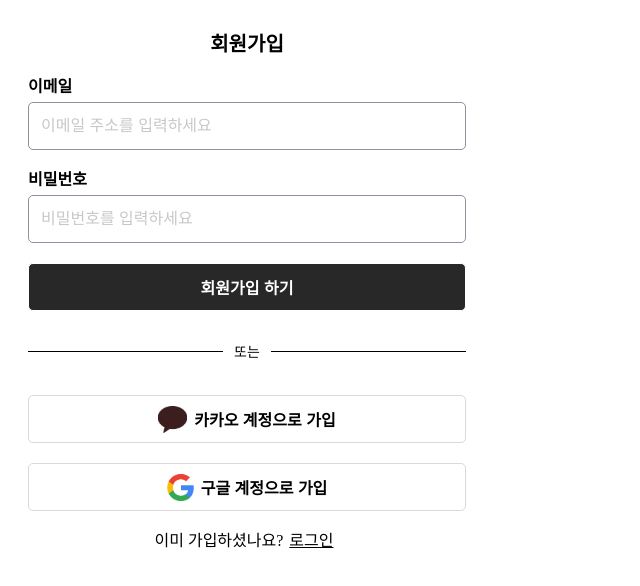
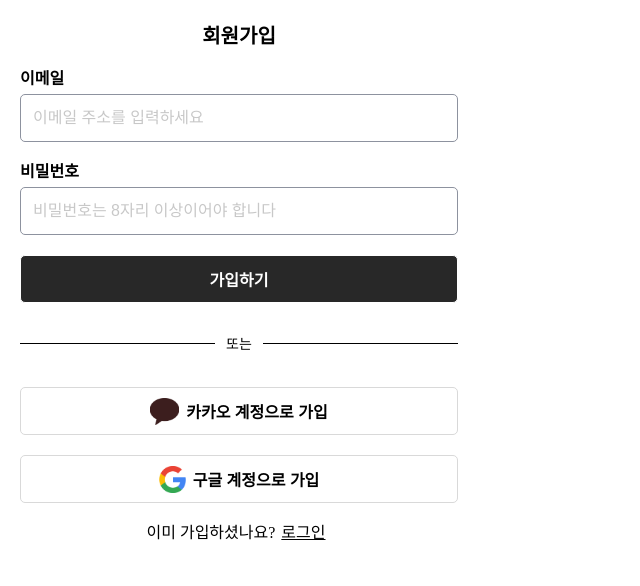
Before and after one commit to yeongjuyun/wanted-pre-onboarding-challenge-fe-1, a React (Create React App) app: page /signup in a window 1280 px wide. Shown: the top 586 px of the page, without its empty margins (0-640 px from the left). Built offline with nearby package versions, Linux system fonts and the light colour scheme.

Commit message:
[feat] login/signup api 연동

```diff
--- a/package.json
+++ b/package.json
@@ -10,6 +10,7 @@
     "@types/node": "^16.11.46",
     "@types/react": "^18.0.15",
     "@types/react-dom": "^18.0.6",
+    "axios": "^0.27.2",
     "polished": "^4.2.2",
     "react": "^18.2.0",
     "react-dom": "^18.2.0",
@@ -24,6 +25,7 @@
     "test": "react-scripts test",
     "eject": "react-scripts eject"
   },
+  "proxy": "http://localhost:8080",
   "eslintConfig": {
     "extends": [
       "react-app",
--- a/src/components/AuthStyle.tsx
+++ b/src/components/AuthStyle.tsx
@@ -11,6 +11,10 @@ export const Container = styled.div`
   box-sizing: border-box;
 `;
 
+export const Form = styled.form`
+  width: 100%;
+`;
+
 export const InputDiv = styled.div`
   width: 100%;
   margin-top: 20px;
@@ -20,6 +24,11 @@ export const MainTitle = styled.div`
   font-size: 20px;
   font-weight: 600;
   text-align: center;
+`;
+
+export const TitleContainer = styled.div`
+  display: flex;
+  flex-direction: row;
 `;
 
 export const Label = styled.label`
@@ -33,11 +42,19 @@ export const Label = styled.label`
   }
 `;
 
-export const Input = styled.input`
+export const ValidateText = styled.span`
+  font-size: 12px;
+  font-weight: 600;
+  margin-left: auto;
+  color: red;
+`;
+
+export const Input = styled.input<{ error: boolean }>`
   width: 100%;
   height: 48px;
   font-size: 16px;
-  border: 1px solid rgb(141 146 159);
+  border: ${(props) =>
+    props.error ? '1px solid red' : '1px solid rgb(141 146 159)'};
   border-radius: 5px;
   padding: 0 12px;
   margin-top: 5px;
@@ -88,7 +105,9 @@ export const ButtonLink = styled.button`
   outline: 0;
   text-decoration-line: underline;
   background-color: transparent;
-  margin-left: auto;
+  /* margin-left: auto; */
+  float: right;
+  margin-bottom: 10px;
   margin-top: 5px;
   cursor: pointer;
 
@@ -106,7 +125,8 @@ export const SignupDiv = styled.div`
   }
   button {
     font-size: 16px;
-    margin-left: 0;
+    /* margin-left: 0; */
     margin-top: 0;
+    margin-bottom: 0;
   }
 `;
--- a/src/components/Button.tsx
+++ b/src/components/Button.tsx
@@ -140,9 +140,7 @@ Button.defaultProps = {
   fullWidth: false,
   rounding: false,
   outline: false,
-  onClick: () => {
-    console.log('click');
-  },
+  onClick: () => null,
   className: '',
   type: 'button',
   disabled: false,
--- a/src/components/LoginForm.tsx
+++ b/src/components/LoginForm.tsx
@@ -1,34 +1,120 @@
-import styled from 'styled-components';
+import React, { useState, useRef } from 'react';
+import { useNavigate } from 'react-router-dom';
 import Button from './Button';
 import * as imgs from '../imgs';
 import * as AuthStyle from './AuthStyle';
+import { regEmail } from '../utils/validation';
+import axios from 'axios';
 
 export default function LoginForm() {
+  const navigate = useNavigate();
+  const emailInput = useRef<HTMLInputElement>(null);
+  const passwordInput = useRef<HTMLInputElement>(null);
+  const [emailError, setEmailError] = useState<boolean>(false);
+  const [passwordError, setPasswordError] = useState<boolean>(false);
+  const [buttonError, setButtonError] = useState<boolean>(true);
+
+  const buttonDisabled = emailError || passwordError || buttonError;
+
+  const handleChangeEmail = (): void => {
+    if (
+      regEmail.test(emailInput.current!.value) !== true &&
+      emailInput.current!.value.length >= 1
+    ) {
+      setEmailError(true);
+    } else {
+      setEmailError(false);
+    }
+
+    if (emailInput.current!.value.length === 0) {
+      setButtonError(true);
+    } else {
+      setButtonError(false);
+    }
+  };
+
+  const handleChangePassword = (): void => {
+    if (
+      passwordInput.current!.value.length < 8 &&
+      passwordInput.current!.value.length >= 1
+    ) {
+      setPasswordError(true);
+    } else {
+      setPasswordError(false);
+    }
+
+    if (passwordInput.current!.value.length === 0) {
+      setButtonError(true);
+    } else {
+      setButtonError(false);
+    }
+  };
+
+  const handleClickLogin = async () => {
+    const data = {
+      email: emailInput.current!.value,
+      password: passwordInput.current!.value,
+    };
+    try {
+      await axios.post('/users/login', data);
+      console.log('로그인완료', data);
+      navigate('/');
+    } catch (error) {
+      console.log(error);
+    }
+  };
+
   return (
     <AuthStyle.Container>
+      <AuthStyle.Form>
         <AuthStyle.MainTitle>로그인</AuthStyle.MainTitle>
         <AuthStyle.InputDiv>
-        <AuthStyle.Label htmlFor='inputName'>이메일</AuthStyle.Label>
+          <AuthStyle.TitleContainer>
+            <AuthStyle.Label htmlFor='inputEmail'>이메일</AuthStyle.Label>
+            <AuthStyle.ValidateText>
+              {emailError && '유효하지 않은 이메일 주소입니다.'}
+            </AuthStyle.ValidateText>
+          </AuthStyle.TitleContainer>
           <AuthStyle.Input
             type='text'
-          id='inputName'
+            id='inputEmail'
             placeholder='이메일 주소를 입력하세요'
+            error={emailError}
+            onChange={handleChangeEmail}
+            ref={emailInput}
           />
         </AuthStyle.InputDiv>
         <AuthStyle.InputDiv>
-        <AuthStyle.Label htmlFor='inputName'>비밀번호</AuthStyle.Label>
+          <AuthStyle.TitleContainer>
+            <AuthStyle.Label htmlFor='inputPassword'>비밀번호</AuthStyle.Label>
+            <AuthStyle.ValidateText></AuthStyle.ValidateText>
+            <AuthStyle.ValidateText>
+              {passwordError && '유효하지 않은 비밀번호입니다.'}
+            </AuthStyle.ValidateText>
+          </AuthStyle.TitleContainer>
           <AuthStyle.Input
-          type='text'
-          id='inputName'
-          placeholder='비밀번호는 6자리 이상이어야 합니다'
+            type='password'
+            id='inputPassword'
+            placeholder='비밀번호는 8자리 이상이어야 합니다'
+            autoComplete='off'
+            error={passwordError}
+            onChange={handleChangePassword}
+            ref={passwordInput}
           />
         </AuthStyle.InputDiv>
         <AuthStyle.ButtonLink>비밀번호 찾기</AuthStyle.ButtonLink>
         <AuthStyle.InputDiv>
-        <Button size='large' color='black' fullWidth>
+          <Button
+            size='large'
+            color='black'
+            fullWidth
+            onClick={handleClickLogin}
+            disabled={buttonDisabled}
+          >
             로그인 하기
           </Button>
         </AuthStyle.InputDiv>
+      </AuthStyle.Form>
       <AuthStyle.LineDiv>
         <AuthStyle.Line />
         <span>또는</span>
@@ -48,7 +134,9 @@ export default function LoginForm() {
       </AuthStyle.InputDiv>
       <AuthStyle.SignupDiv>
         <p>계정이 없으신가요?</p>
-        <AuthStyle.ButtonLink>가입하기</AuthStyle.ButtonLink>
+        <AuthStyle.ButtonLink onClick={() => navigate('/signup')}>
+          가입하기
+        </AuthStyle.ButtonLink>
       </AuthStyle.SignupDiv>
     </AuthStyle.Container>
   );
--- a/src/components/SignupForm.tsx
+++ b/src/components/SignupForm.tsx
@@ -1,32 +1,112 @@
+import React, { useState, useRef } from 'react';
 import * as imgs from '../imgs';
 import * as AuthStyle from './AuthStyle';
 import Button from './Button';
+import { regEmail } from '../utils/validation';
+import axios from 'axios';
+import { useNavigate } from 'react-router-dom';
 
 export default function SignupForm() {
+  const navigate = useNavigate();
+  const emailInput = useRef<HTMLInputElement>(null);
+  const passwordInput = useRef<HTMLInputElement>(null);
+  const [emailError, setEmailError] = useState<boolean>(false);
+  const [passwordError, setPasswordError] = useState<boolean>(false);
+  const [buttonError, setButtonError] = useState<boolean>(true);
+
+  const buttonDisabled = emailError || passwordError || buttonError;
+
+  const handleChangeEmail = (): void => {
+    if (
+      regEmail.test(emailInput.current!.value) !== true &&
+      emailInput.current!.value.length >= 1
+    ) {
+      setEmailError(true);
+    } else {
+      setEmailError(false);
+    }
+  };
+
+  const handleChangePassword = (): void => {
+    if (
+      passwordInput.current!.value.length < 8 &&
+      passwordInput.current!.value.length >= 1
+    ) {
+      setPasswordError(true);
+    } else {
+      setPasswordError(false);
+    }
+
+    if (passwordInput.current!.value.length === 0) {
+      setButtonError(true);
+    } else {
+      setButtonError(false);
+    }
+  };
+
+  const handleClickSignup = async () => {
+    const data = {
+      email: emailInput.current!.value,
+      password: passwordInput.current!.value,
+    };
+    try {
+      await axios.post('/users/create', data);
+      console.log('회원가입완료', data);
+      navigate('/login');
+    } catch (error) {
+      console.log(error);
+    }
+  };
+
   return (
     <AuthStyle.Container>
+      <AuthStyle.Form>
         <AuthStyle.MainTitle>회원가입</AuthStyle.MainTitle>
         <AuthStyle.InputDiv>
+          <AuthStyle.TitleContainer>
             <AuthStyle.Label htmlFor='inputEmail'>이메일</AuthStyle.Label>
+            <AuthStyle.ValidateText>
+              {emailError && '유효하지 않은 이메일 주소입니다.'}
+            </AuthStyle.ValidateText>
+          </AuthStyle.TitleContainer>
           <AuthStyle.Input
             type='text'
             id='inputEmail'
             placeholder='이메일 주소를 입력하세요'
+            error={emailError}
+            onChange={handleChangeEmail}
+            ref={emailInput}
           />
         </AuthStyle.InputDiv>
         <AuthStyle.InputDiv>
+          <AuthStyle.TitleContainer>
             <AuthStyle.Label htmlFor='inputPassword'>비밀번호</AuthStyle.Label>
+            <AuthStyle.ValidateText>
+              {passwordError && '유효하지 않은 비밀번호입니다.'}
+            </AuthStyle.ValidateText>
+          </AuthStyle.TitleContainer>
           <AuthStyle.Input
-          type='text'
+            type='password'
             id='inputPassword'
-          placeholder='비밀번호를 입력하세요'
+            placeholder='비밀번호는 8자리 이상이어야 합니다'
+            autoComplete='off'
+            error={passwordError}
+            onChange={handleChangePassword}
+            ref={passwordInput}
           />
         </AuthStyle.InputDiv>
         <AuthStyle.InputDiv>
-        <Button size='large' color='black' fullWidth>
-          회원가입 하기
+          <Button
+            size='large'
+            color='black'
+            fullWidth
+            onClick={handleClickSignup}
+            disabled={buttonDisabled}
+          >
+            가입하기
           </Button>
         </AuthStyle.InputDiv>
+      </AuthStyle.Form>
       <AuthStyle.LineDiv>
         <AuthStyle.Line />
         <span>또는</span>
@@ -46,7 +126,9 @@ export default function SignupForm() {
       </AuthStyle.InputDiv>
       <AuthStyle.SignupDiv>
         <p>이미 가입하셨나요?</p>
-        <AuthStyle.ButtonLink>로그인</AuthStyle.ButtonLink>
+        <AuthStyle.ButtonLink onClick={() => navigate('/login')}>
+          로그인
+        </AuthStyle.ButtonLink>
       </AuthStyle.SignupDiv>
     </AuthStyle.Container>
   );
--- a/src/index.css
+++ b/src/index.css
@@ -0,0 +1,8 @@
+html,
+body {
+  width: 100%;
+  margin: 0;
+  padding: 0;
+  font-size: 16px;
+  box-sizing: border-box;
+}
--- /dev/null
+++ b/src/utils/validation.ts
@@ -0,0 +1,20 @@
+export const regEmail =
+  /^[0-9a-zA-Z]([-_.]?[0-9a-zA-Z])*@[0-9a-zA-Z]([-_\.]?[0-9a-zA-Z])*\.[a-zA-Z]{2,3}$/;
+
+export const validateEmail = (Email: string) => {
+  if (Email.length < 1 || Email.length > 10) {
+    return;
+  }
+};
+
+export const validatePassword = (Password: string) => {
+  if (Password.length < 1 || Password.length > 6) {
+    return;
+  }
+};
+
+export const confirmPassword = (psw: string, confirmPassword: string) => {
+  if (psw === confirmPassword) {
+    return;
+  }
+};
```
Also changed, not shown: src/setupProxy.ts (added, +10 -0 lines), 1 other file (tests, documents, lock files or other folders). Lines whose indentation alone changed are shown as unchanged.
